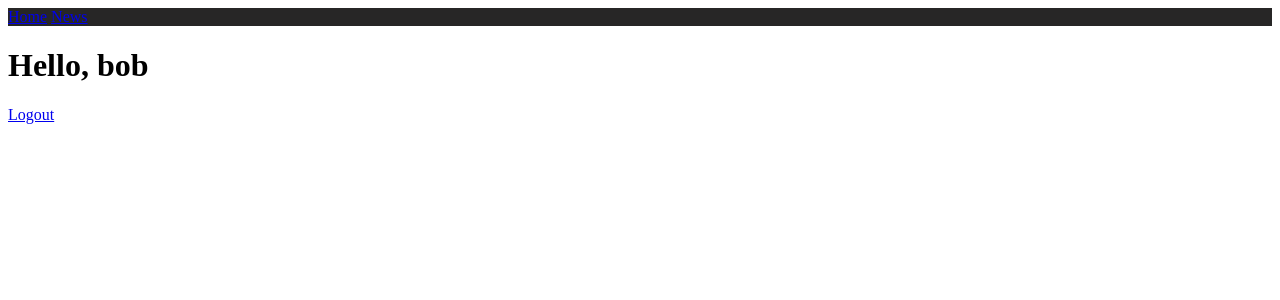
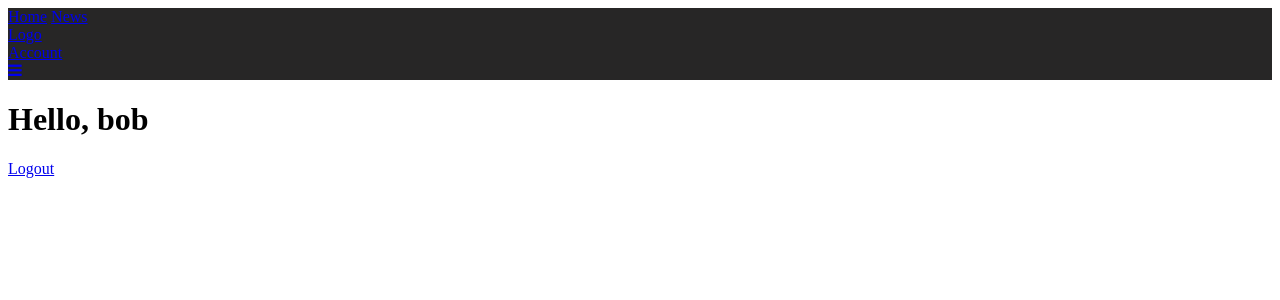
Before and after one commit to stealthzerocool/site, a PHP site: page /dashboard.php in a window 1280 px wide. Shown: the top 300 px of the page. Run offline with PHP 8.4, Linux system fonts and the light colour scheme; a user stored in the database is signed in.

Commit message:
Update dashboard.php

```diff
--- a/dashboard.php
+++ b/dashboard.php
@@ -10,10 +10,26 @@ if (isset($_SESSION['id']) && isset($_SESSION['user_name'])) {
 </head>
 <body>
 <div class="topnav">
-<a class="active" href="#home">Home</a>
+<a class="Menu" href="home">Home</a>
 <a href="#news">News</a>
 
 </div>
+<link rel="stylesheet" href="https://cdnjs.cloudflare.com/ajax/libs/font-awesome/4.7.0/css/font-awesome.min.css">
+
+<!-- Top Navigation Menu -->
+<div class="topnav">
+  <a href="#home" class="active">Logo</a>
+  <!-- Navigation links (hidden by default) -->
+  <div id="myLinks">
+    <a href="#account">Account</a>
+
+  </div>
+
+  <a href="javascript:void(0);" class="icon" onclick="myFunction()">
+    <i class="fa fa-bars"></i>
+  </a>
+</div>
+
 
      <h1>Hello, <?php echo $_SESSION['user_name']; ?></h1>
      <a href="logout.php">Logout</a>
```
